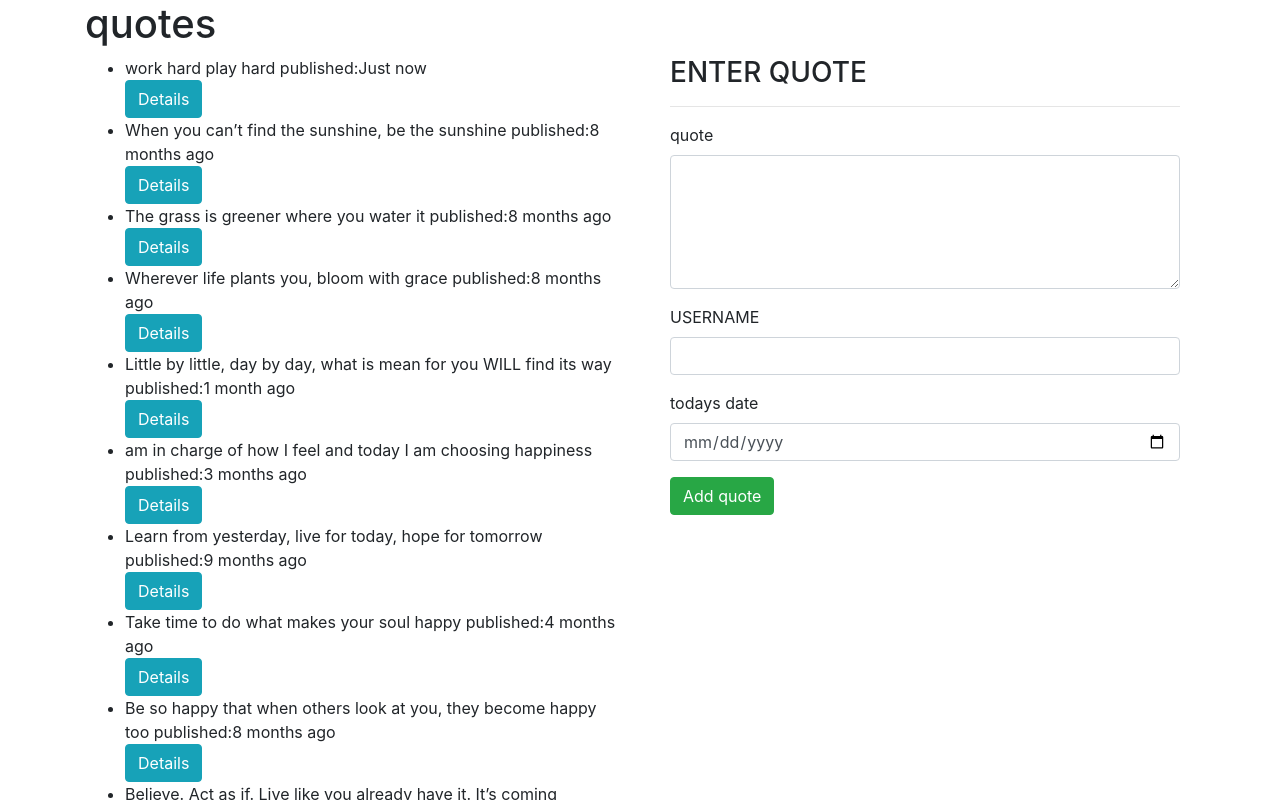
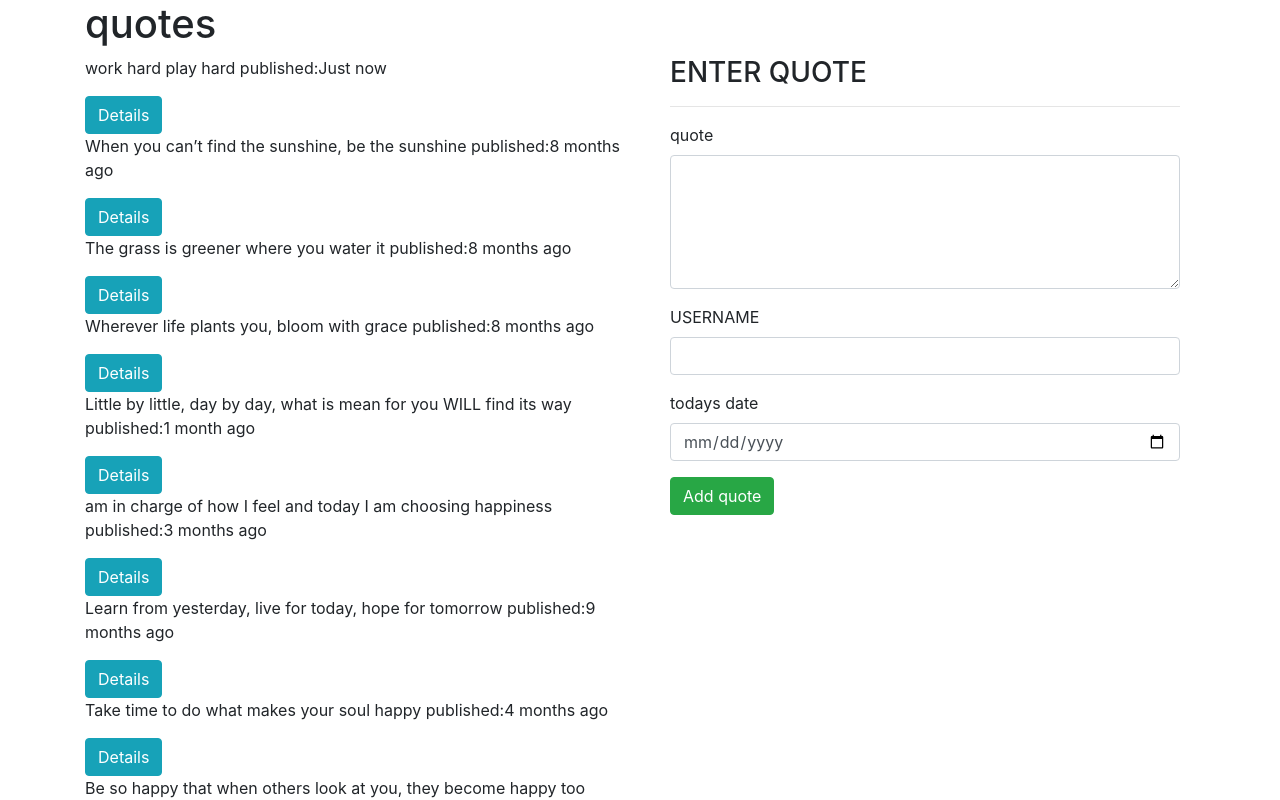
Before and after one commit to trevor-ngugi/quotes-website-2, an Angular app: page / in a window 1280 px wide. Shown: the top 800 px of the page. Built offline with nearby package versions, Linux system fonts and the light colour scheme.

Commit message:
remove the li tags

```diff
--- a/src/app/quote/quote.component.html
+++ b/src/app/quote/quote.component.html
@@ -2,13 +2,13 @@
     <h1>quotes</h1>
     <div class="row">
         <div class="col-md-6">
-            <ul>
+
                 <div *ngFor='let quote of quotes; let i = index'>
-                    <li> {{quote.define}} published:{{quote.postDate|dateAgo}}</li>
+                    <p> {{quote.define}} published:{{quote.postDate|dateAgo}}</p>
                     <button (click)='toggleDetails(i)' class="btn btn-info">Details</button>
                     <app-quote-detail *ngIf='quote.showDescription' [quote]='quote'></app-quote-detail>
                 </div>
-            </ul>
+
         </div>
 
         <div class="col-md-6">
```
